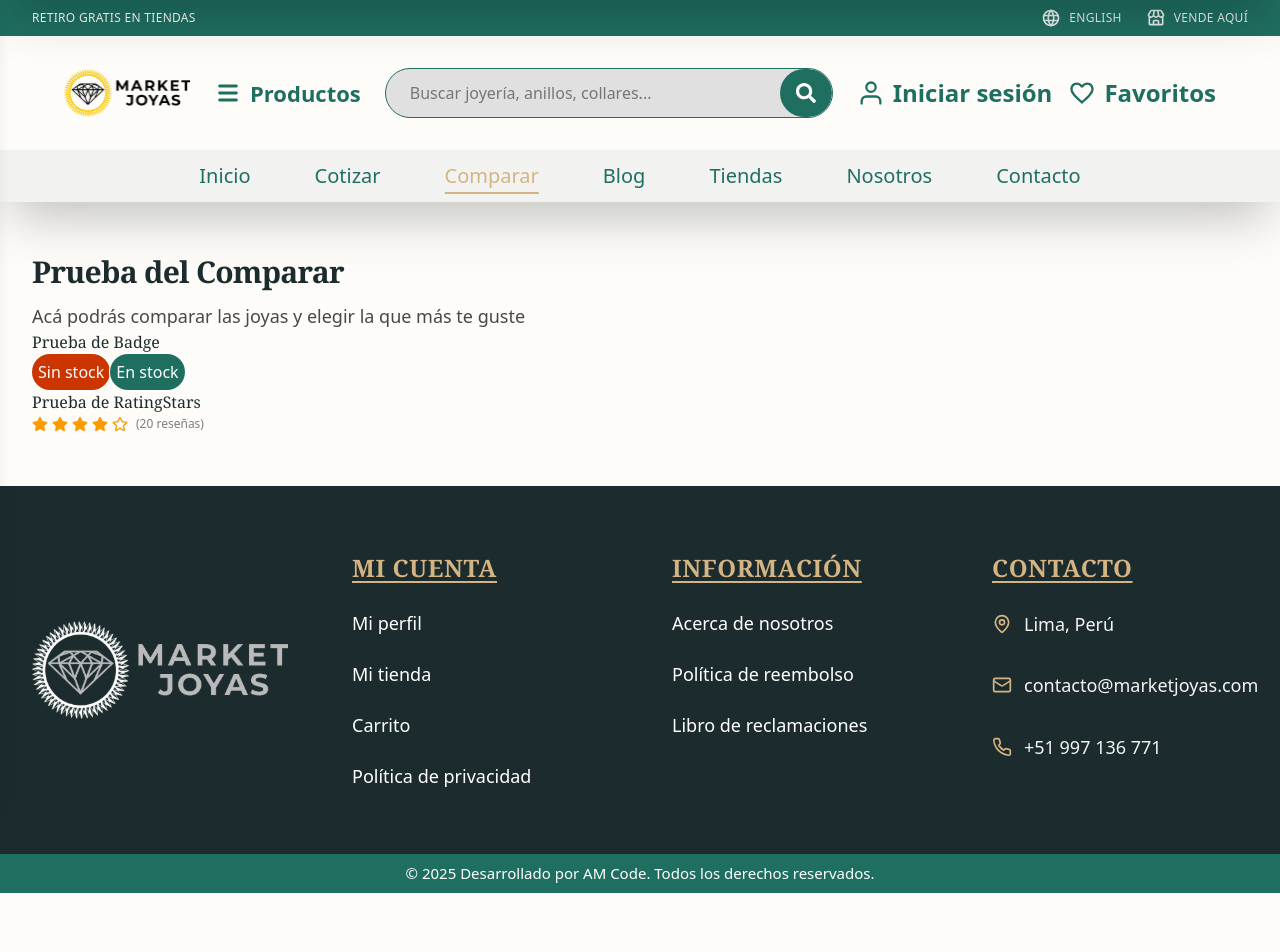
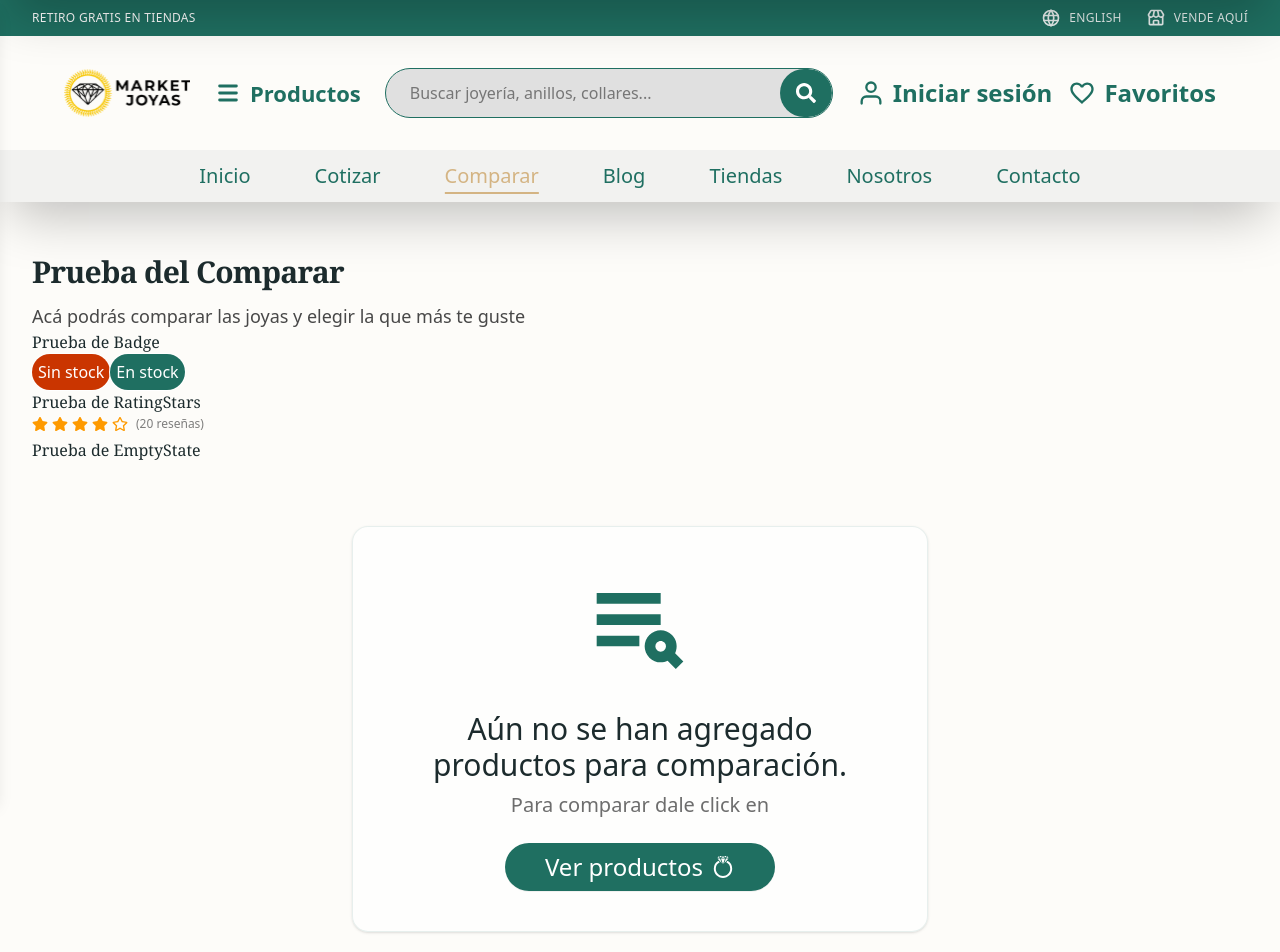
Before and after one commit to Ameteratzu/proyect-marketjoyas, a React (Vite) app: page /comparar in a window 1280 px wide. Shown: the top 952 px of the page. Before the commit the page ends 893 px from the top, so only its background shows below. Built offline with nearby package versions, Linux system fonts and the light colour scheme.

Commit message:
ADD: componente para mostrar vacio el comparar

```diff
--- a/src/pages/Compare/Compare.tsx
+++ b/src/pages/Compare/Compare.tsx
@@ -1,5 +1,6 @@
 import StockBadge from "./components/StockBadge";
 import RatingStars from "./components/RatingStars";
+import EmptyState from "./components/EmptyState";
 
 export default function Compare() {
     return (
@@ -11,6 +12,8 @@ export default function Compare() {
           <StockBadge inStock={true} />
           <h1>Prueba de RatingStars</h1>
           <RatingStars value={4} reviews={20} />
+          <h1>Prueba de EmptyState</h1>
+          <EmptyState />
         </section>
       );
 }
--- /dev/null
+++ b/src/pages/Compare/components/EmptyState.tsx
@@ -0,0 +1,26 @@
+// Componente que muestra un estado vacío cuando no hay productos para comparar.
+import { useTranslation } from "react-i18next";
+import { CgPlayListSearch } from "react-icons/cg";
+import { GiBigDiamondRing } from "react-icons/gi";
+
+export default function EmptyState() {
+  const { t } = useTranslation("compare");
+
+  return (
+    <section className="container-p py-16 text-center">
+      <div className="mx-auto max-w-xl rounded-2xl border border-primary/10 bg-white/60 p-10 shadow-sm">
+        <div className="mb-4 text-primary mx-auto flex items-center justify-center">
+          <CgPlayListSearch className="text-[128px]" />
+        </div>
+        <h2 className="font-sans text-2xl md:text-3xl text-dark mb-2">
+          {t("empty.headline")}
+        </h2>
+        <p className="text-graphite/80 mb-6 text-xl">{t("empty.sub")}</p>
+        <a href="/productos" className="btn btn-primary inline-flex text-2xl">
+          {t("empty.cta")}
+          <GiBigDiamondRing className="ml-2" />
+        </a>
+      </div>
+    </section>
+  );
+}
```
